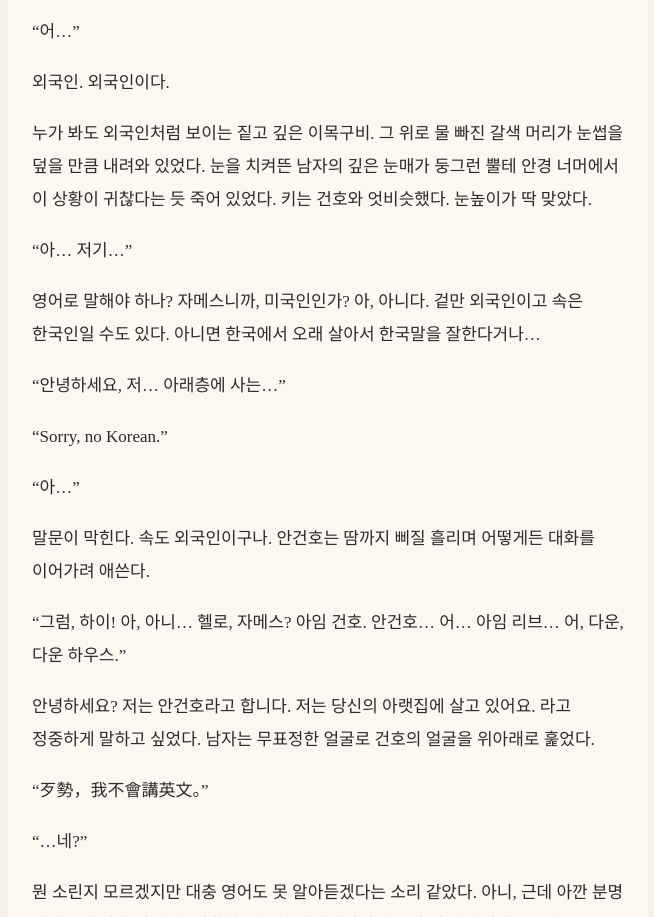
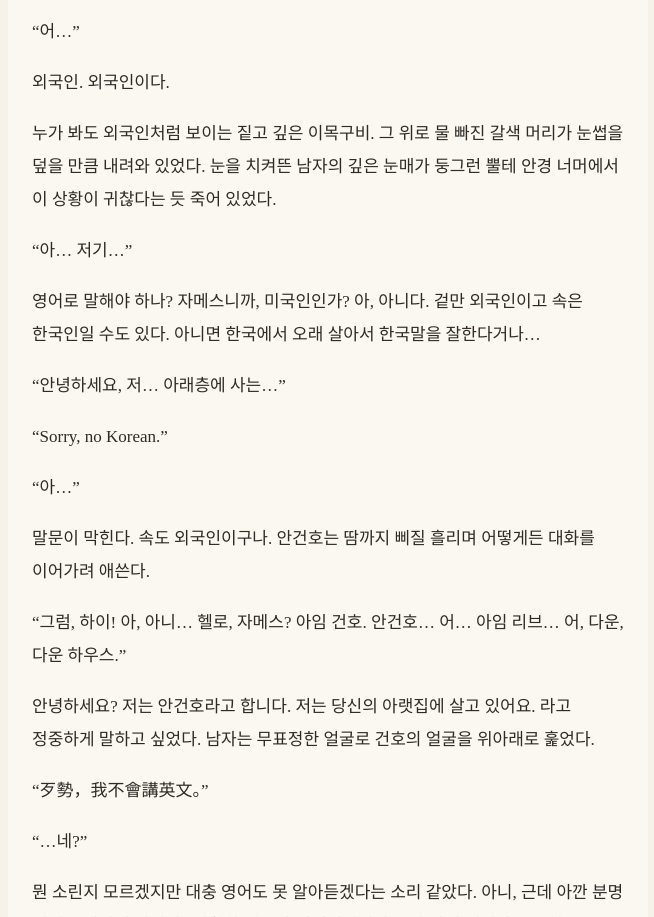
Before and after one commit to linglingbeel-dev/haveadog, a plain HTML site: page index.html in a window 1280 px wide. Shown: the part 1685-2602 px from the top of the page, without its empty margins (312-966 px from the left). Drawn offline with Linux system fonts and the light colour scheme; a web font is replaced by a local one.

Commit message:
Update index.html

```diff
--- a/index.html
+++ b/index.html
@@ -125,7 +125,7 @@
 <p>그 탓에 열리는 문에 귀를 부딪힌다. 악 소리를 내며 한쪽 귀를 붙들자 안에서 나온 남자가 뭐냐는 듯 건호를 쳐다봤다.</p>
 <p>“어…”</p>
 <p>외국인. 외국인이다.</p>
-<p>누가 봐도 외국인처럼 보이는 짙고 깊은 이목구비. 그 위로 물 빠진 갈색 머리가 눈썹을 덮을 만큼 내려와 있었다. 눈을 치켜뜬 남자의 깊은 눈매가 둥그런 뿔테 안경 너머에서 이 상황이 귀찮다는 듯 죽어 있었다. 키는 건호와 엇비슷했다. 눈높이가 딱 맞았다.</p>
+<p>누가 봐도 외국인처럼 보이는 짙고 깊은 이목구비. 그 위로 물 빠진 갈색 머리가 눈썹을 덮을 만큼 내려와 있었다. 눈을 치켜뜬 남자의 깊은 눈매가 둥그런 뿔테 안경 너머에서 이 상황이 귀찮다는 듯 죽어 있었다.</p>
 <p>“아… 저기…”</p>
 <p>영어로 말해야 하나? 자메스니까, 미국인인가? 아, 아니다. 겉만 외국인이고 속은 한국인일 수도 있다. 아니면 한국에서 오래 살아서 한국말을 잘한다거나…</p>
 <p>“안녕하세요, 저… 아래층에 사는…”</p>
```
